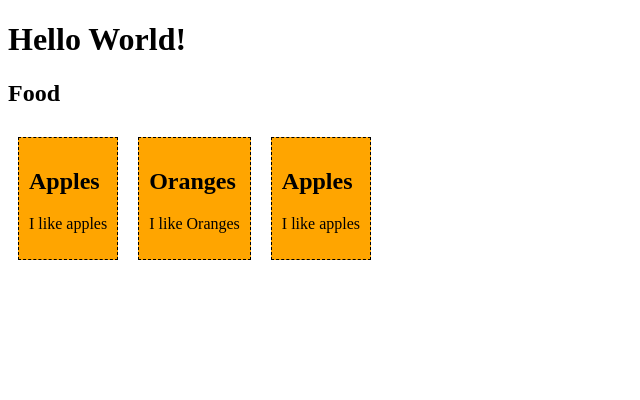
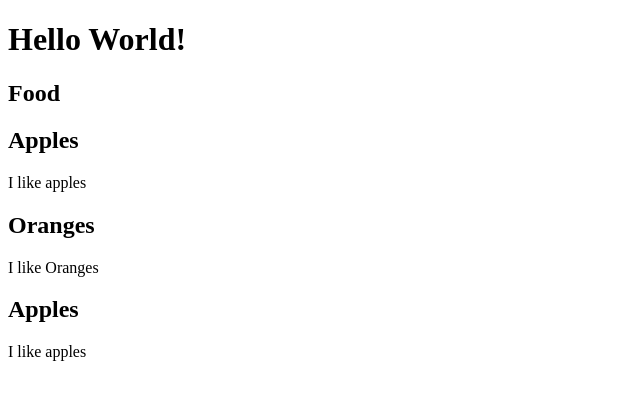
Before and after one commit to apcvsnavarro/webprog-afd241-vuejs, a Vue app in the folder firstfsc/: page / in a window 1280 px wide. Shown: the top 400 px of the page, without its empty margins (0-640 px from the left). Built offline with nearby package versions, Linux system fonts and the light colour scheme.

Commit message:
seperated class

```diff
--- a/firstfsc/src/components/FoodItem.vue
+++ b/firstfsc/src/components/FoodItem.vue
@@ -17,7 +17,7 @@
   </script>
 
   <style>
-    #app > div {
+    .apple {
     border: dashed black 1px;
     display: inline-block;
     margin: 10px;
--- a/firstfsc/src/components/FoodItem2.vue
+++ b/firstfsc/src/components/FoodItem2.vue
@@ -17,7 +17,7 @@
   </script>
 
   <style>
-    #app > div {
+    .orange {
     border: dashed black 1px;
     display: inline-block;
     margin: 10px;
```
